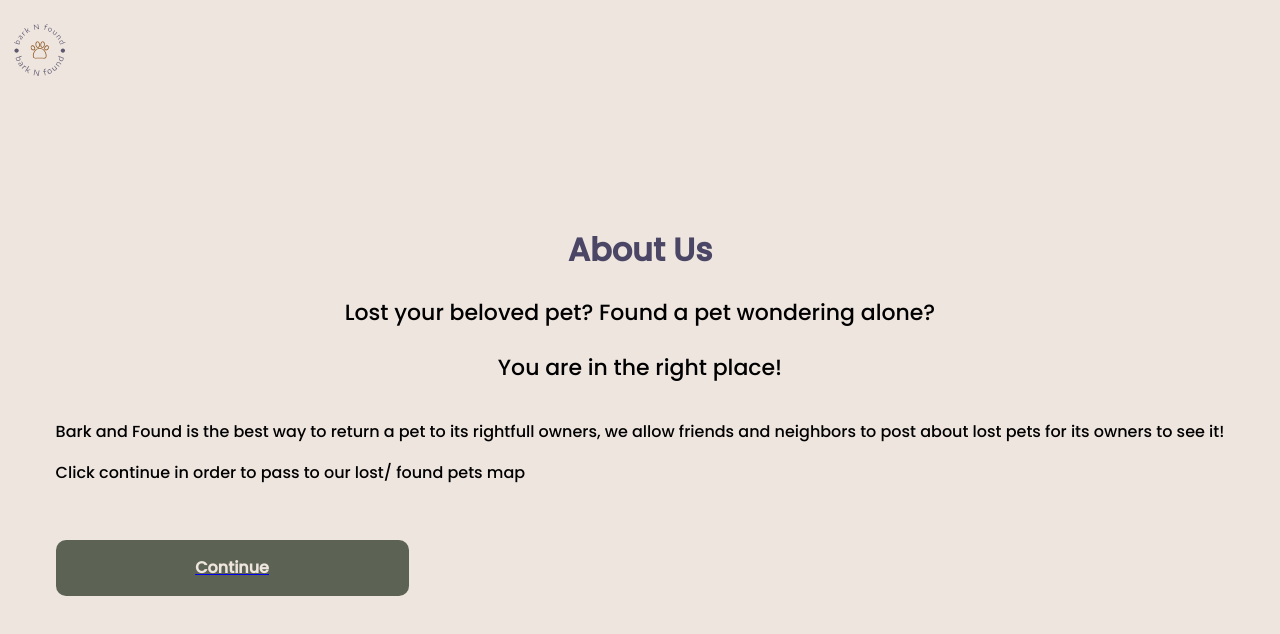
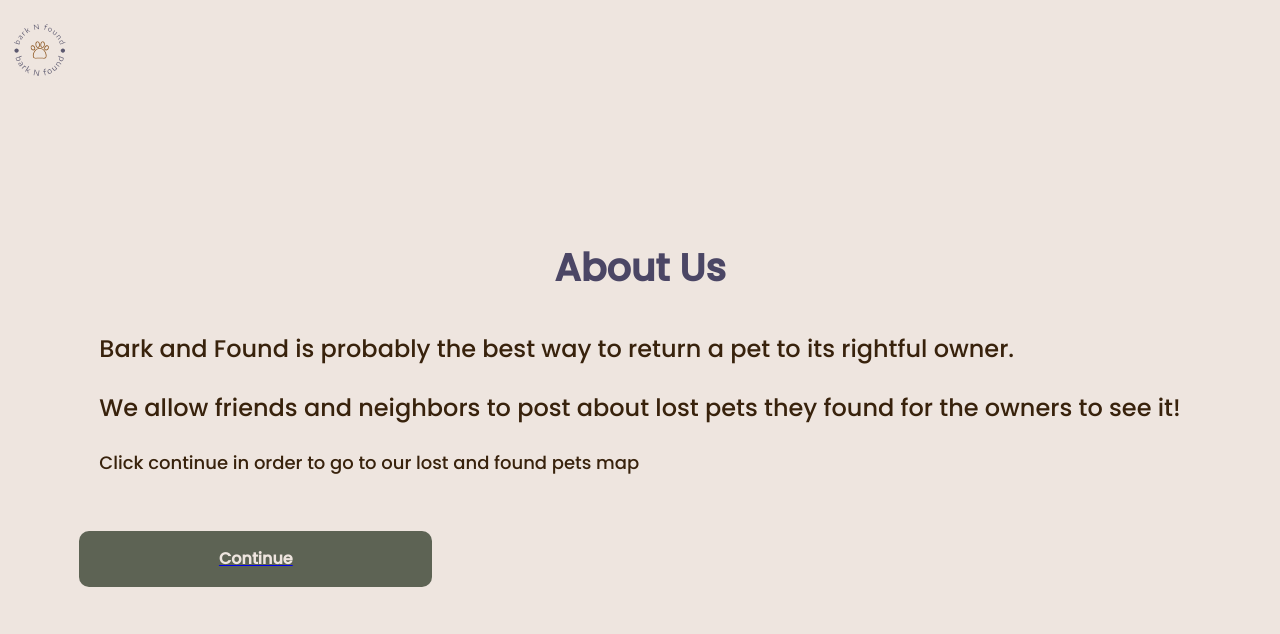
Before and after one commit to neelbram/Bark-N-Found, a Next.js app: page /about in a window 1280 px wide. Shown: the top 634 px of the page. Built offline with nearby package versions, Linux system fonts and the light colour scheme.

Commit message:
rephrased the about page

```diff
--- a/app/about/page.tsx
+++ b/app/about/page.tsx
@@ -13,13 +13,15 @@ const About: React.FC = () => {
             </div>
             <div className="background_color" style={{paddingRight: '24px', paddingLeft:'24px'}}>
                 <h1 className='center'>About Us</h1>
-                    <div style={{fontSize: '22px', textAlign: 'center'}}>
-                        <p> Lost your beloved pet? Found a pet wondering alone?</p>
+                    {/* <div style={{fontSize: '22px', textAlign: 'center'}}id='about-content'>
+                        <p> Lost your beloved pet?</p>
+                        <p> Found a pet wondering alone?</p>
                         <p> You are in the right place!</p>
-                    </div>
-                    <div style={{marginTop:'35px'}}>
-                        <p> Bark and Found is the best way to return a pet to its rightfull owners, we allow friends and neighbors to post about lost pets for its owners to see it!</p>
-                        <p> Click continue in order to pass to our lost/ found pets map</p>
+                    </div> */}
+                    <div style={{marginTop:'35px'}} id='about-content'>
+                        <p>Bark and Found is probably the best way to return a pet to its rightful owner.</p>
+                        <p>We allow friends and neighbors to post about lost pets they found for the owners to see it!</p>
+                        <p id='click-continue'>Click continue in order to go to our lost and found pets map</p>
                     </div>
                 <Link href='/map-page'>
                     <button className="main_button center h3 padding-all" style={{marginTop:'55px'}}>
--- a/app/create-account/page.tsx
+++ b/app/create-account/page.tsx
@@ -126,7 +126,7 @@ const CreateAccount: React.FC = () => {
                         onChange={handlePasswordConfirm}
                     />
                 </div>
-                <Link href="/map-page">
+                <Link href="/about">
                     <button className="main_button center h3 padding-all" onClick={handleCreateAccount}>
                         Create account
                     </button>
--- a/globals.css
+++ b/globals.css
@@ -76,7 +76,7 @@ h1 {
     color: var(--primary-color, #4B4665);
     /* Title */
     font-family: Poppins;
-    font-size: 32px;
+    font-size: 38px;
     font-style: normal;
     font-weight: 700;
     line-height: normal;
@@ -937,3 +937,13 @@ body {
   #create-account-header{
     font-size: 38px;
   }
+
+  #about-content{
+    color: #38220c;
+    margin:20px;
+    font-size: 24px;
+  }
+
+  #click-continue{
+    font-size: 18px;
+  }
```
